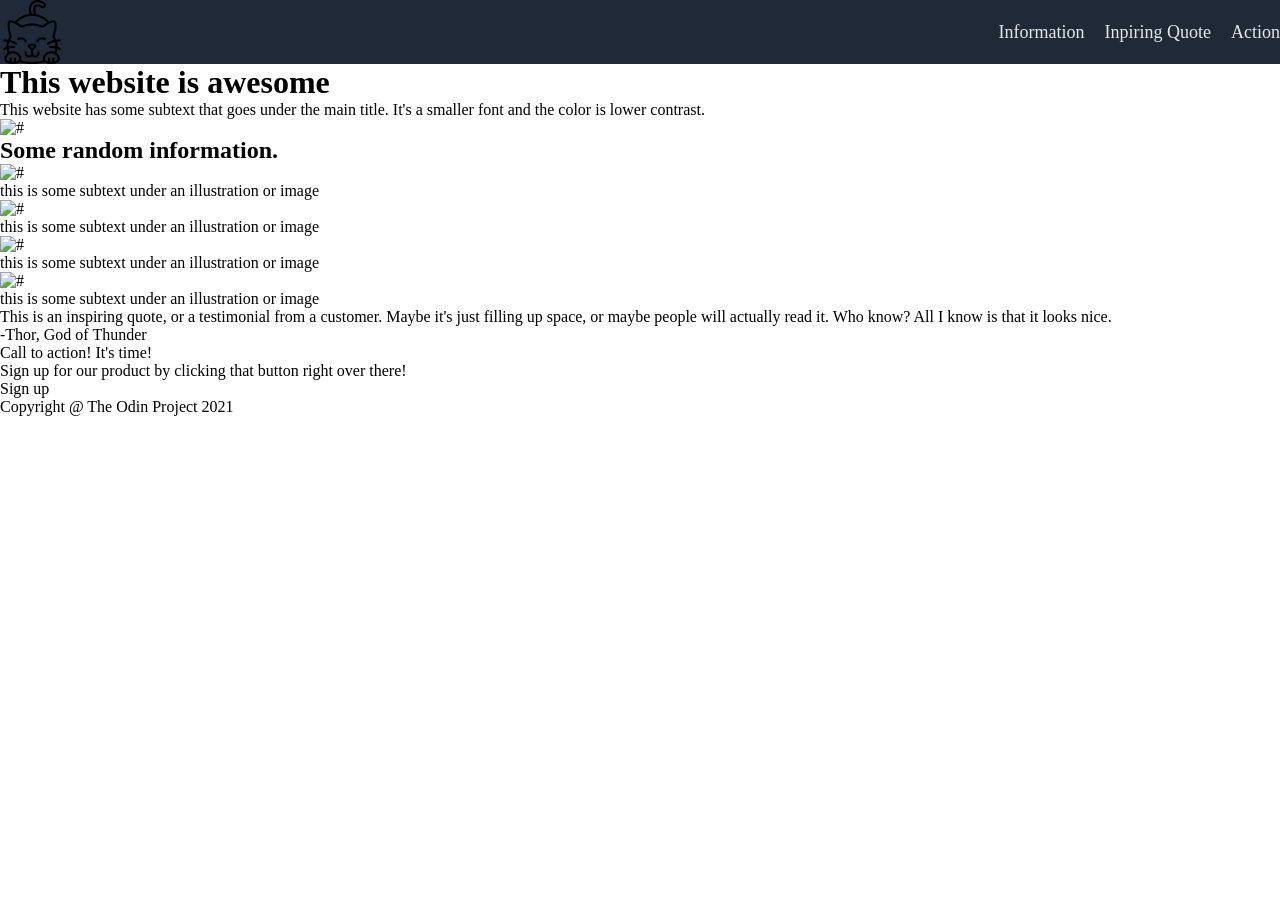
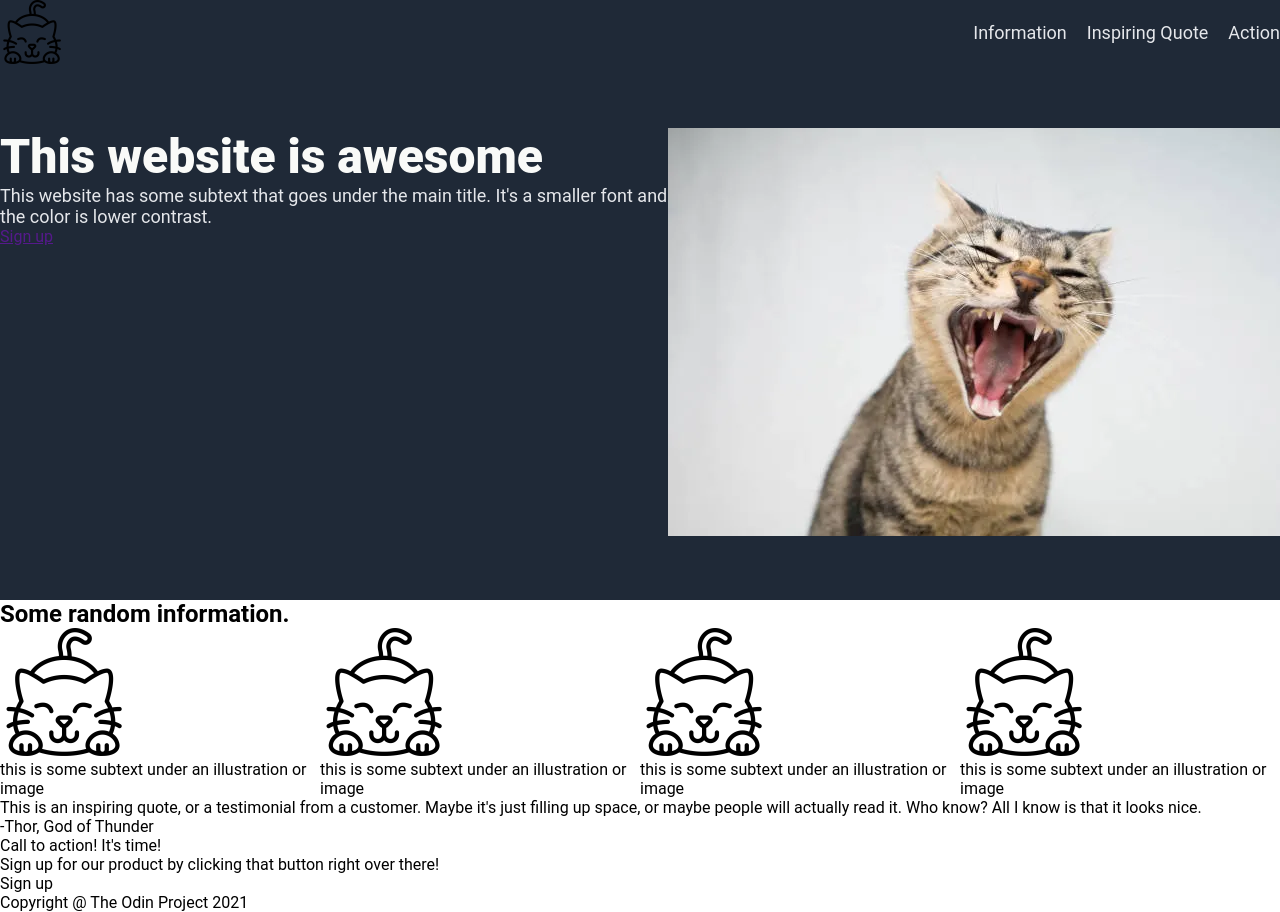
Before and after one commit to Sosopend/landing_page, a plain HTML site: page index.html in a window 1280 px wide. Before the commit the page ends 800 px from the top, so only its background shows below. Drawn offline with Linux system fonts and the light colour scheme.

Commit message:
new features

```diff
--- a/index.html
+++ b/index.html
@@ -14,7 +14,7 @@
             <nav>
                 <ul>
                     <li><a href="#information">Information</a></li>
-                    <li><a href="#inspiring-quote">Inpiring Quote</a></li>
+                    <li><a href="#inspiring-quote">Inspiring Quote</a></li>
                     <li><a href="#action">Action</a></li>
                 </ul>
             </nav>
@@ -22,34 +22,36 @@
     </header>
     <main>
         <div class="hero">
-            <div class="">
+            <div class="content-img">
                 <div class="content">
                     <h1>This website is awesome</h1>
                     <p>This website has some subtext that goes under the main title. It's a smaller font and the color
                         is
                         lower contrast.</p>
-                    <p class="hero-button"><a href=""></a></p>
+                    <p class="hero-button"><a href="">Sign up</a></p>
                 </div>
-                <img src="#" alt="#">
+                <img src="./src/img/hero-banner.webp" alt="#">
             </div>
         </div>
         <div id="information">
             <h2>Some random information.</h2>
+            <div class="content-illustration">
                 <div class="illustration">
-                <img src="#" alt="#">
+                    <img src="./src/img/cat-icon.png" alt="#">
                     <p>this is some subtext under an illustration or image</p>
                 </div>
                 <div class="illustration">
-                <img src="#" alt="#">
+                    <img src="./src/img/cat-icon.png" alt="#">
                     <p>this is some subtext under an illustration or image</p>
                 </div>
                 <div class="illustration">
-                <img src="#" alt="#">
+                    <img src="./src/img/cat-icon.png" alt="#">
                     <p>this is some subtext under an illustration or image</p>
                 </div>
                 <div class="illustration">
-                <img src="#" alt="#">
+                    <img src="./src/img/cat-icon.png" alt="#">
                     <p>this is some subtext under an illustration or image</p>
+                </div>
             </div>
         </div>
         <div id="inspiring-quote">
--- a/src/style.css
+++ b/src/style.css
@@ -1,6 +1,7 @@
 * {
     margin: 0;
     padding: 0;
+    font-family: 'Roboto';
 }
 
 header {
@@ -15,7 +16,7 @@ header div {
 }
 
 header nav {
-    display:flex;
+    display: flex;
 }
 
 header ul {
@@ -47,6 +48,43 @@ header img {
     max-width: 64px;
 }
 
-#hero {
+.hero {
     background-color: #1f2937;
+    padding-top: 64px;
+    padding-bottom: 64px;
 }
+
+.hero .content-img {
+    max-width: 1400px;
+    margin: auto;
+    display: flex;
+    justify-content: space-between;
+}
+
+.hero .content-img .content {
+    max-width: 675px;
+}
+
+.hero .content h1 {
+    font-size: 48px;
+    color: #f9faf8;
+    font-weight: 900;
+}
+
+.hero .content p:first-of-type {
+    font-size: 18px;
+    color: #e5e7eb;
+}
+
+.hero .content-img img {
+    max-width: 675px;
+}
+
+#information img {
+    height: 128px;
+    width: 128px;
+}
+
+#information .content-illustration {
+    display: flex;
+}
```
Also changed, not shown: src/img/hero-banner.webp (added). Lines whose indentation alone changed are shown as unchanged.
